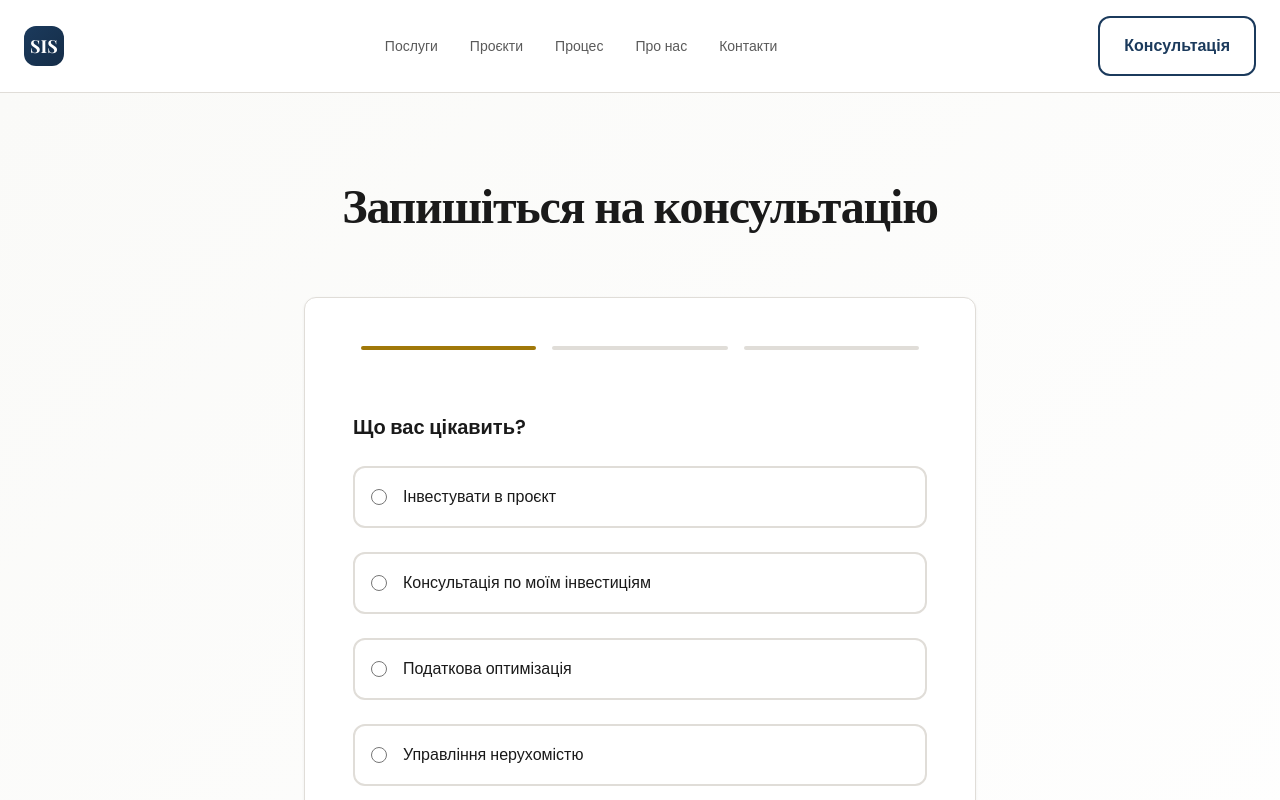
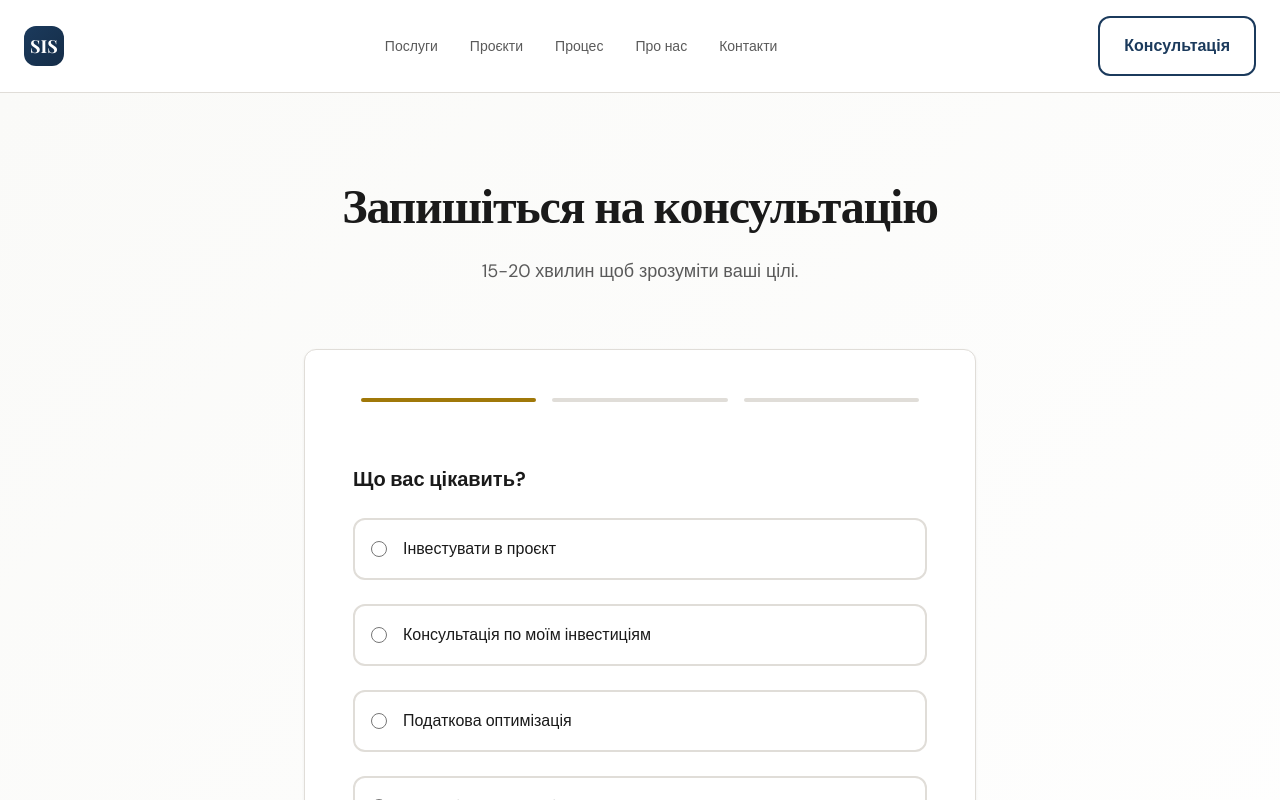
Before and after one commit to bibabum/sis-website, a Next.js app: page /contact in a window 1280 px wide. Shown: the top 800 px of the page. Built offline with nearby package versions, Linux system fonts and the light colour scheme.

Commit message:
Update contact page header subtitle

```diff
--- a/app/contact/page.tsx
+++ b/app/contact/page.tsx
@@ -65,6 +65,9 @@ export default function ContactPage() {
           {/* Header */}
           <motion.div variants={itemVariants} className="text-center mb-3xl">
             <h1 className="mb-lg">Запишіться на консультацію</h1>
+            <p className="text-lg text-text-secondary">
+              15-20 хвилин щоб зрозуміти ваші цілі.
+            </p>
           </motion.div>
 
           {submitted ? (
```
